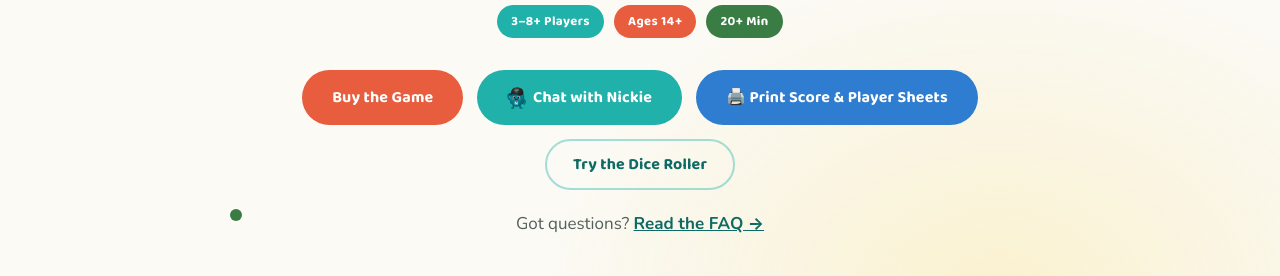
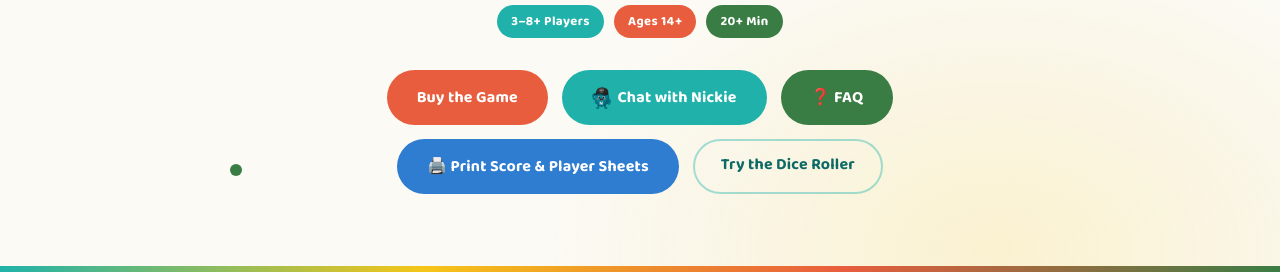
Before and after one commit to tmteagle-eng/nicholas-street-games, a Next.js app: page /letter-me-this in a window 1280 px wide. Shown: the part 676-952 px from the top of the page. Built offline with nearby package versions, Linux system fonts and the light colour scheme; no server answers.

Commit message:
letter-me-this hero: FAQ button in decision row, play tools row below
Row 1 = Buy / Chat with Nickie / FAQ (green). Row 2 = Print Sheets +
Dice Roller side by side. Drops the redundant Got-questions text line.

Co-Authored-By: Claude Fable 5 <noreply@anthropic.com>

```diff
--- a/pages/letter-me-this.js
+++ b/pages/letter-me-this.js
@@ -76,14 +76,12 @@ export default function LetterMeThis() {
             <Link href="/nickie" style={{ ...ui.btnTeal, display: 'inline-flex', alignItems: 'center', gap: 7 }}>
               <img src="/images/nickie-transparent.png" alt="" aria-hidden="true" style={{ height: 22, width: 'auto' }} /> Chat with Nickie
             </Link>
-            <Link href="/sheets" style={{ ...ui.btnTeal, background: colors.blue }}>🖨️ Print Score &amp; Player Sheets</Link>
+            <Link href="/faq" style={{ ...ui.btnTeal, background: colors.green }}>❓ FAQ</Link>
           </div>
           <div style={{ ...s.heroBtns, marginTop: 14 }}>
+            <Link href="/sheets" style={{ ...ui.btnTeal, background: colors.blue }}>🖨️ Print Score &amp; Player Sheets</Link>
             <a href={DICE_ROLLER_URL} style={ui.btnGhost} target="_blank" rel="noopener noreferrer">Try the Dice Roller</a>
           </div>
-          <p style={{ ...ui.body, marginTop: 20, textAlign: 'center' }}>
-            Got questions? <Link href="/faq" style={{ color: colors.tealInk, fontWeight: 700 }}>Read the FAQ →</Link>
-          </p>
         </div>
       </section>
 
```
